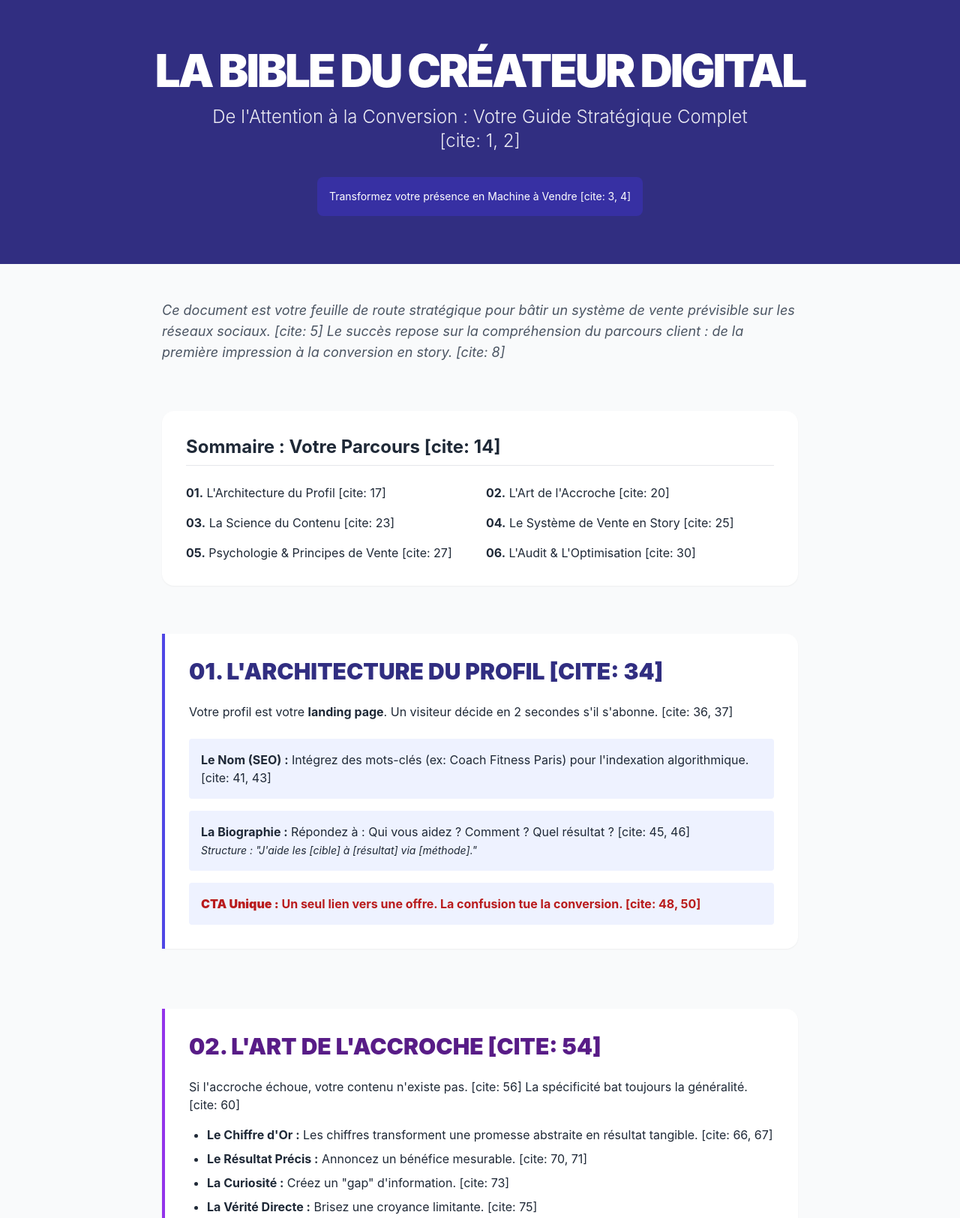
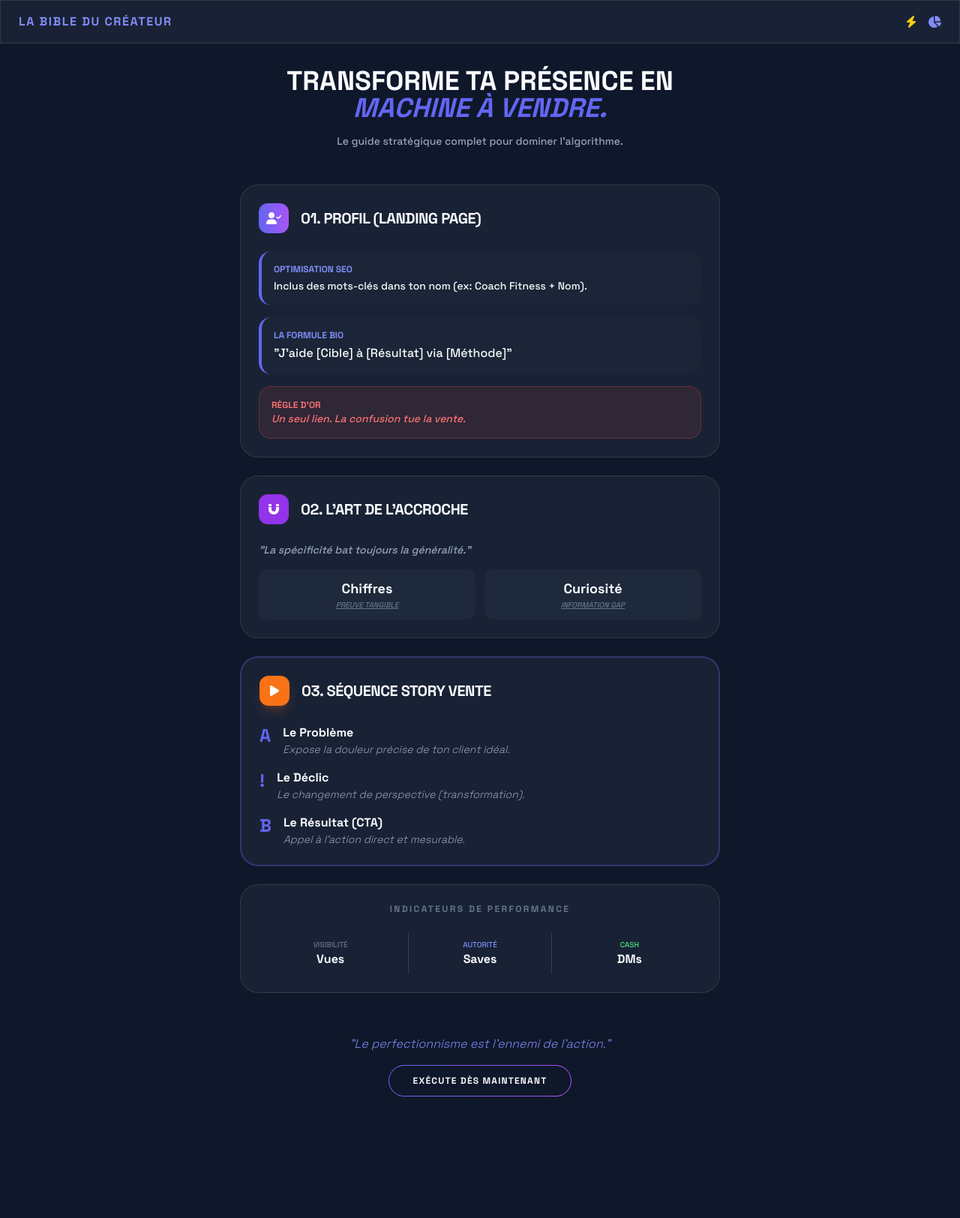
Before and after one commit to KCOACHING02/BAO, a plain HTML site: page index.html in a window 1280 px wide. Shown: the top 1624 px of the page at 75% size. After the commit the page ends 1574 px from the top, so only its background shows below. Drawn offline with nearby package versions, Linux system fonts and the light colour scheme.

Commit message:
Update index.html

```diff
--- a/index.html
+++ b/index.html
@@ -3,138 +3,145 @@
 <head>
     <meta charset="UTF-8">
     <meta name="viewport" content="width=device-width, initial-scale=1.0">
-    <title>La Bible du Créateur Digital - Guide Complet</title>
+    <title>BIBLE CRÉATEUR - Dashboard</title>
     <script src="https://cdn.tailwindcss.com"></script>
+    <link href="https://cdnjs.cloudflare.com/ajax/libs/font-awesome/6.0.0/css/all.min.css" rel="stylesheet">
     <style>
-        body { font-family: 'Inter', sans-serif; line-height: 1.6; }
-        .chapter-card { border-left: 4px solid #4F46E5; }
-        .prose strong { color: #1e1b4b; }
+        @import url('https://fonts.googleapis.com/css2?family=Space+Grotesk:wght@300;500;700&display=swap');
+        body { font-family: 'Space Grotesk', sans-serif; background-color: #0f172a; color: #f8fafc; }
+        .glass-card { background: rgba(30, 41, 59, 0.7); backdrop-filter: blur(10px); border: 1px solid rgba(255, 255, 255, 0.1); }
+        .accent-gradient { background: linear-gradient(90deg, #6366f1 0%, #a855f7 100%); }
     </style>
 </head>
-<body class="bg-gray-50 text-gray-800">
+<body class="antialiased">
 
-    <header class="bg-indigo-900 text-white py-16 px-6 text-center">
-        <h1 class="text-4xl md:text-6xl font-black mb-4 uppercase tracking-tighter">La Bible du Créateur Digital</h1>
-        <p class="text-xl md:text-2xl font-light opacity-90 max-w-3xl mx-auto">
-            De l'Attention à la Conversion : Votre Guide Stratégique Complet [cite: 1, 2]
-        </p>
-        <div class="mt-8 p-4 bg-indigo-800 rounded-lg inline-block text-sm">
-            Transformez votre présence en Machine à Vendre [cite: 3, 4]
+    <nav class="sticky top-0 z-50 glass-card px-6 py-4 flex justify-between items-center mb-8">
+        <span class="font-bold tracking-widest text-indigo-400">LA BIBLE DU CRÉATEUR</span>
+        <div class="flex space-x-4">
+            <i class="fas fa-bolt text-yellow-400"></i>
+            <i class="fas fa-chart-pie text-indigo-400"></i>
         </div>
-    </header>
+    </nav>
 
-    <main class="max-w-4xl mx-auto py-12 px-6">
+    <main class="max-w-2xl mx-auto px-4 pb-20">
 
-        <section class="mb-16 prose prose-indigo">
-            <p class="text-lg italic text-gray-600">
-                Ce document est votre feuille de route stratégique pour bâtir un système de vente prévisible sur les réseaux sociaux. [cite: 5]
-                Le succès repose sur la compréhension du parcours client : de la première impression à la conversion en story. [cite: 8]
-            </p>
-        </section>
+        <header class="text-center mb-12">
+            <h1 class="text-4xl font-black mb-4 uppercase leading-none">Transforme ta présence en <br><span class="text-indigo-500 italic">Machine à Vendre.</span></h1>
+            <p class="text-slate-400 text-sm">Le guide stratégique complet pour dominer l'algorithme.</p>
+        </header>
 
-        <nav class="bg-white p-8 rounded-2xl shadow-sm mb-16">
-            <h2 class="text-2xl font-bold mb-6 border-b pb-2">Sommaire : Votre Parcours [cite: 14]</h2>
-            <ul class="grid grid-cols-1 md:grid-cols-2 gap-4">
-                <li><strong>01.</strong> L'Architecture du Profil [cite: 17]</li>
-                <li><strong>02.</strong> L'Art de l'Accroche [cite: 20]</li>
-                <li><strong>03.</strong> La Science du Contenu [cite: 23]</li>
-                <li><strong>04.</strong> Le Système de Vente en Story [cite: 25]</li>
-                <li><strong>05.</strong> Psychologie & Principes de Vente [cite: 27]</li>
-                <li><strong>06.</strong> L'Audit & L'Optimisation [cite: 30]</li>
-            </ul>
-        </nav>
+        <div class="glass-card rounded-3xl p-6 mb-6">
+            <div class="flex items-center mb-6">
+                <div class="w-10 h-10 accent-gradient rounded-xl flex items-center justify-center mr-4">
+                    <i class="fas fa-user-check text-white"></i>
+                </div>
+                <h2 class="text-xl font-bold uppercase tracking-tight">01. Profil (Landing Page)</h2>
+            </div>
 
-        <section class="mb-20 chapter-card bg-white p-8 rounded-r-2xl shadow-sm">
-            <h2 class="text-3xl font-black text-indigo-900 mb-6 uppercase">01. L'Architecture du Profil [cite: 34]</h2>
-            <p class="mb-6">Votre profil est votre <strong>landing page</strong>. Un visiteur décide en 2 secondes s'il s'abonne. [cite: 36, 37]</p>
             <div class="space-y-4">
-                <div class="bg-indigo-50 p-4 rounded">
-                    <strong>Le Nom (SEO) :</strong> Intégrez des mots-clés (ex: Coach Fitness Paris) pour l'indexation algorithmique. [cite: 41, 43]
+                <div class="p-4 bg-slate-800/50 rounded-2xl border-l-4 border-indigo-500">
+                    <p class="text-xs uppercase text-indigo-400 font-bold mb-1">Optimisation SEO</p>
+                    <p class="text-sm">Inclus des mots-clés dans ton nom (ex: Coach Fitness + Nom).</p>
                 </div>
-                <div class="bg-indigo-50 p-4 rounded">
-                    <strong>La Biographie :</strong> Répondez à : Qui vous aidez ? Comment ? Quel résultat ? [cite: 45, 46]
-                    <br><em class="text-sm">Structure : "J'aide les [cible] à [résultat] via [méthode]." </em>
+                <div class="p-4 bg-slate-800/50 rounded-2xl border-l-4 border-indigo-500">
+                    <p class="text-xs uppercase text-indigo-400 font-bold mb-1">La Formule Bio</p>
+                    <p class="text-md font-medium">"J'aide [Cible] à [Résultat] via [Méthode]"</p>
                 </div>
-                <div class="bg-indigo-50 p-4 rounded text-red-700 font-bold">
-                    <strong>CTA Unique :</strong> Un seul lien vers une offre. La confusion tue la conversion. [cite: 48, 50]
+                <div class="p-4 bg-red-500/10 rounded-2xl border border-red-500/30 text-red-400">
+                    <p class="text-xs font-bold uppercase">Règle d'or</p>
+                    <p class="text-sm italic">Un seul lien. La confusion tue la vente.</p>
                 </div>
             </div>
-        </section>
+        </div>
 
-        <section class="mb-20 chapter-card bg-white p-8 rounded-r-2xl shadow-sm border-purple-600">
-            <h2 class="text-3xl font-black text-purple-900 mb-6 uppercase">02. L'Art de l'Accroche [cite: 54]</h2>
-            <p class="mb-4">Si l'accroche échoue, votre contenu n'existe pas. [cite: 56] La spécificité bat toujours la généralité. [cite: 60]</p>
-            <ul class="list-disc pl-6 space-y-2">
-                <li><strong>Le Chiffre d'Or :</strong> Les chiffres transforment une promesse abstraite en résultat tangible. [cite: 66, 67]</li>
-                <li><strong>Le Résultat Précis :</strong> Annoncez un bénéfice mesurable. [cite: 70, 71]</li>
-                <li><strong>La Curiosité :</strong> Créez un "gap" d'information. [cite: 73]</li>
-                <li><strong>La Vérité Directe :</strong> Brisez une croyance limitante. [cite: 75]</li>
-            </ul>
-        </section>
+        <div class="glass-card rounded-3xl p-6 mb-6">
+            <div class="flex items-center mb-6">
+                <div class="w-10 h-10 bg-purple-600 rounded-xl flex items-center justify-center mr-4">
+                    <i class="fas fa-magnet text-white"></i>
+                </div>
+                <h2 class="text-xl font-bold uppercase tracking-tight">02. L'Art de l'Accroche</h2>
+            </div>
+            <p class="text-sm text-slate-400 mb-4 italic">"La spécificité bat toujours la généralité."</p>
+            <div class="grid grid-cols-2 gap-3">
+                <div class="p-3 bg-slate-800 rounded-xl text-center">
+                    <p class="text-lg font-bold">Chiffres</p>
+                    <p class="text-[10px] text-slate-500 uppercase italic underline">Preuve Tangible</p>
+                </div>
+                <div class="p-3 bg-slate-800 rounded-xl text-center">
+                    <p class="text-lg font-bold">Curiosité</p>
+                    <p class="text-[10px] text-slate-500 uppercase italic underline">Information Gap</p>
+                </div>
+            </div>
+        </div>
 
-        <section class="mb-20 chapter-card bg-white p-8 rounded-r-2xl shadow-sm border-pink-600">
-            <h2 class="text-3xl font-black text-pink-900 mb-6 uppercase">03. La Science du Contenu [cite: 76]</h2>
-            <h3 class="font-bold mb-2">Structure du Réel Parfait : [cite: 80]</h3>
-            <p class="mb-6">Accroche (3s) → Corps (valeur actionnable) → Appel (instruction unique). [cite: 82-87]</p>
+        <div class="glass-card rounded-3xl p-6 mb-6 border-2 border-indigo-500/30">
+            <div class="flex items-center mb-6">
+                <div class="w-10 h-10 bg-orange-500 rounded-xl flex items-center justify-center mr-4 shadow-lg shadow-orange-500/20">
+                    <i class="fas fa-play text-white"></i>
+                </div>
+                <h2 class="text-xl font-bold uppercase tracking-tight">03. Séquence Story Vente</h2>
+            </div>
+            <div class="flex flex-col space-y-4">
+                <div class="flex items-start">
+                    <span class="text-indigo-500 font-black text-2xl mr-4">A</span>
+                    <div>
+                        <p class="font-bold">Le Problème</p>
+                        <p class="text-sm text-slate-400 italic font-light">Expose la douleur précise de ton client idéal.</p>
+                    </div>
+                </div>
+                <div class="flex items-start">
+                    <span class="text-indigo-500 font-black text-2xl mr-4">!</span>
+                    <div>
+                        <p class="font-bold">Le Déclic</p>
+                        <p class="text-sm text-slate-400 italic font-light">Le changement de perspective (transformation).</p>
+                    </div>
+                </div>
+                <div class="flex items-start">
+                    <span class="text-indigo-500 font-black text-2xl mr-4">B</span>
+                    <div>
+                        <p class="font-bold">Le Résultat (CTA)</p>
+                        <p class="text-sm text-slate-400 italic font-light">Appel à l'action direct et mesurable.</p>
+                    </div>
+                </div>
+            </div>
+        </div>
 
-            <h3 class="font-bold mb-2">Structure de la Légende (Caption) : [cite: 88]</h3>
-            <ol class="list-decimal pl-6 space-y-2">
-                <li><strong>Ligne 1 :</strong> Rappel du Hook pour ceux qui scrollent aux commentaires. [cite: 91, 92]</li>
-                <li><strong>Ligne 2 :</strong> CTA Immédiat (ex: Commentez un mot-clé). [cite: 99, 100]</li>
-                <li><strong>Corps :</strong> Valeur approfondie et connexion émotionnelle. [cite: 93, 94]</li>
-                <li><strong>Conclusion :</strong> CTA Final créant l'urgence. [cite: 101, 102]</li>
-            </ol>
-        </section>
+        <div class="glass-card rounded-3xl p-6 mb-6">
+            <h2 class="text-center font-bold text-xs uppercase text-slate-500 tracking-[0.2em] mb-6">Indicateurs de Performance</h2>
+            <div class="grid grid-cols-3 gap-2">
+                <div class="text-center p-2">
+                    <p class="text-slate-500 text-[10px] uppercase">Visibilité</p>
+                    <p class="font-bold">Vues</p>
+                </div>
+                <div class="text-center p-2 border-x border-slate-700">
+                    <p class="text-indigo-400 text-[10px] uppercase">Autorité</p>
+                    <p class="font-bold">Saves</p>
+                </div>
+                <div class="text-center p-2">
+                    <p class="text-green-400 text-[10px] uppercase">Cash</p>
+                    <p class="font-bold">DMs</p>
+                </div>
+            </div>
+        </div>
 
-        <section class="mb-20 chapter-card bg-white p-8 rounded-r-2xl shadow-sm border-orange-600">
-            <h2 class="text-3xl font-black text-orange-900 mb-6 uppercase">04. Le Système de Vente en Story [cite: 106]</h2>
-            <p class="mb-4">La story utilise le <strong>FOMO</strong> (urgence de 24h). [cite: 108, 109]</p>
-            <div class="grid grid-cols-1 md:grid-cols-2 gap-4 mb-6">
-                <div class="p-4 border rounded"><strong>Connexion :</strong> Humanisez et partagez vos valeurs. [cite: 115-121]</div>
-                <div class="p-4 border rounded"><strong>Autorité :</strong> Enseignez un concept précis. [cite: 124-126]</div>
+        <div class="text-center p-8">
+            <p class="text-indigo-400 italic font-light mb-4">"Le perfectionnisme est l'ennemi de l'action."</p>
+            <div class="accent-gradient p-[1px] rounded-full inline-block">
+                <div class="bg-[#0f172a] px-8 py-3 rounded-full font-bold uppercase text-xs tracking-widest">
+                    Exécute dès maintenant
+                </div>
             </div>
-            <h3 class="font-bold mb-2">Séquence en 3 Slides : </h3>
-            <p>1. Point A (Le Problème) → 2. Le Déclic (Transformation) → 3. Point B (Résultat + CTA). [cite: 140-145]</p>
-        </section>
-
-        <section class="mb-20 chapter-card bg-white p-8 rounded-r-2xl shadow-sm border-blue-600">
-            <h2 class="text-3xl font-black text-blue-900 mb-6 uppercase">05. Psychologie de Vente [cite: 146]</h2>
-            <ul class="space-y-4">
-                <li><strong>Rareté :</strong> Mentionnez explicitement la durée limitée. [cite: 151, 153]</li>
-                <li><strong>Proximité :</strong> Écrivez comme vous parlez à un ami. [cite: 154-156]</li>
-                <li><strong>Répétition :</strong> Une offre doit être vue sous 3 à 5 angles différents. [cite: 161, 162]</li>
-            </ul>
-            <p class="mt-6 font-bold text-center bg-blue-50 p-4 rounded italic">
-                "Les gens n'achètent pas des produits, ils achètent des transformations." [cite: 165]
-            </p>
-        </section>
-
-        <section class="mb-20 chapter-card bg-white p-8 rounded-r-2xl shadow-sm border-green-600">
-            <h2 class="text-3xl font-black text-green-900 mb-6 uppercase">06. Audit & Optimisation [cite: 170]</h2>
-            <div class="grid grid-cols-1 md:grid-cols-3 gap-4">
-                <div class="p-4 bg-gray-50 rounded"><strong>Portée :</strong> Vues et partages. [cite: 178, 179]</div>
-                <div class="p-4 bg-gray-50 rounded"><strong>Engagement :</strong> Enregistrements (signal premium). [cite: 180, 181]</div>
-                <div class="p-4 bg-gray-50 rounded font-bold"><strong>Conversion :</strong> Clics et mots-clés en DM. [cite: 190-192]</div>
-            </div>
-            <p class="mt-6 text-sm">Routine d'audit tous les 1 à 2 mois : Analysez vos 5 meilleurs posts et recyclez intelligemment. [cite: 183-188]</p>
-        </section>
-
-        <section class="bg-indigo-900 text-white p-10 rounded-3xl text-center shadow-2xl">
-            <h2 class="text-3xl font-bold mb-4 uppercase">Passez à l'Action Maintenant [cite: 199]</h2>
-            <p class="mb-8 opacity-80 italic">"La clarté bat l'intelligence. Soyez structuré, clair et intentionnel." [cite: 200, 202]</p>
-            <div class="grid grid-cols-1 md:grid-cols-3 gap-6 text-left text-sm">
-                <div class="border-l-2 border-yellow-400 pl-4"><strong>Aujourd'hui :</strong> Auditez votre profil et réécrivez votre bio. [cite: 209, 210]</div>
-                <div class="border-l-2 border-yellow-400 pl-4"><strong>Cette Semaine :</strong> Créez une séquence Story Point A → Point B. [cite: 208, 213]</div>
-                <div class="border-l-2 border-yellow-400 pl-4"><strong>Ce Mois-ci :</strong> Produisez 3 réels avec 3 hooks différents. [cite: 214-216]</div>
-            </div>
-            <p class="mt-10 font-bold uppercase tracking-widest text-yellow-400">Le succès appartient à ceux qui exécutent. [cite: 225]</p>
-        </section>
+        </div>
 
     </main>
 
-    <footer class="py-12 text-center text-gray-400 text-xs">
-        &copy; La Bible du Créateur Digital - Document de référence permanent [cite: 223]
-    </footer>
+    <div class="fixed bottom-0 w-full glass-card py-4 px-10 flex justify-between items-center md:hidden border-t border-white/10">
+        <i class="fas fa-home text-indigo-500"></i>
+        <i class="fas fa-search text-slate-400"></i>
+        <i class="fas fa-plus-square text-slate-400"></i>
+        <i class="fas fa-heart text-slate-400"></i>
+        <i class="fas fa-user text-slate-400"></i>
+    </div>
 
 </body>
 </html>
```
